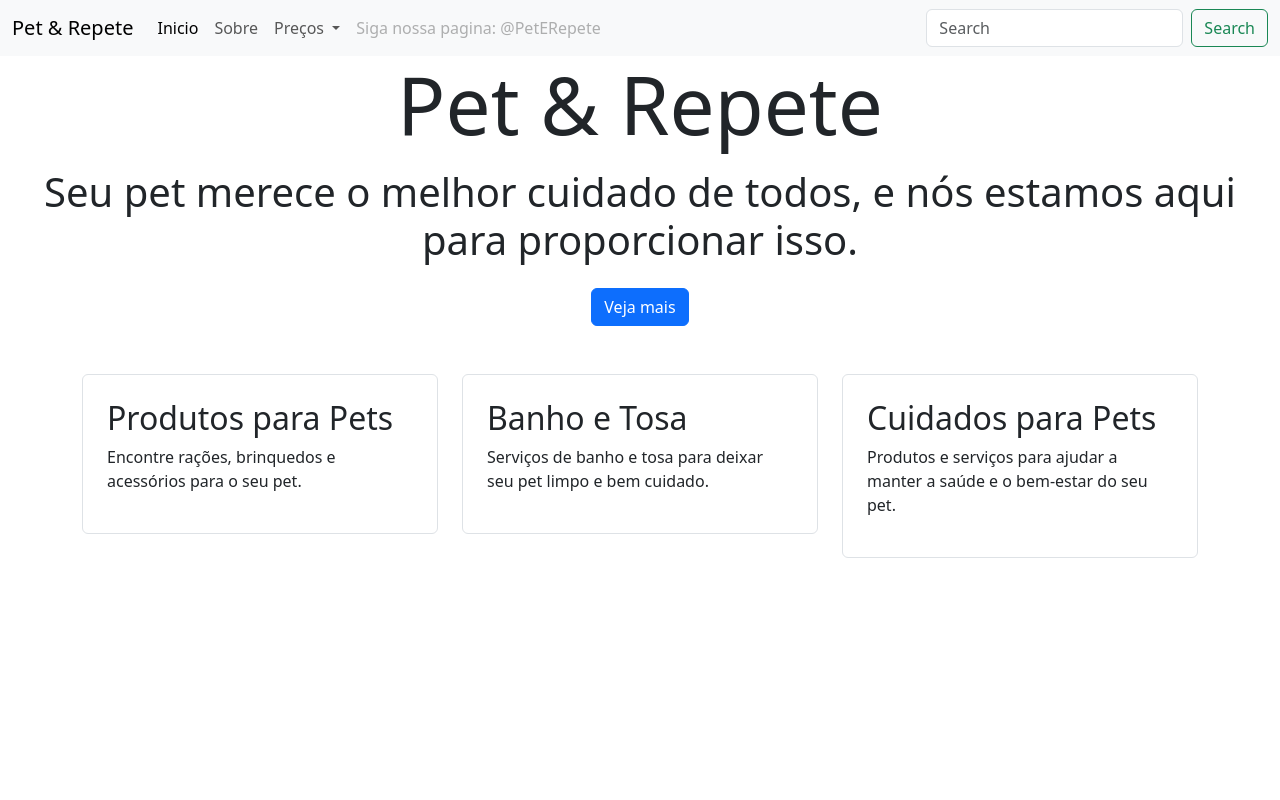
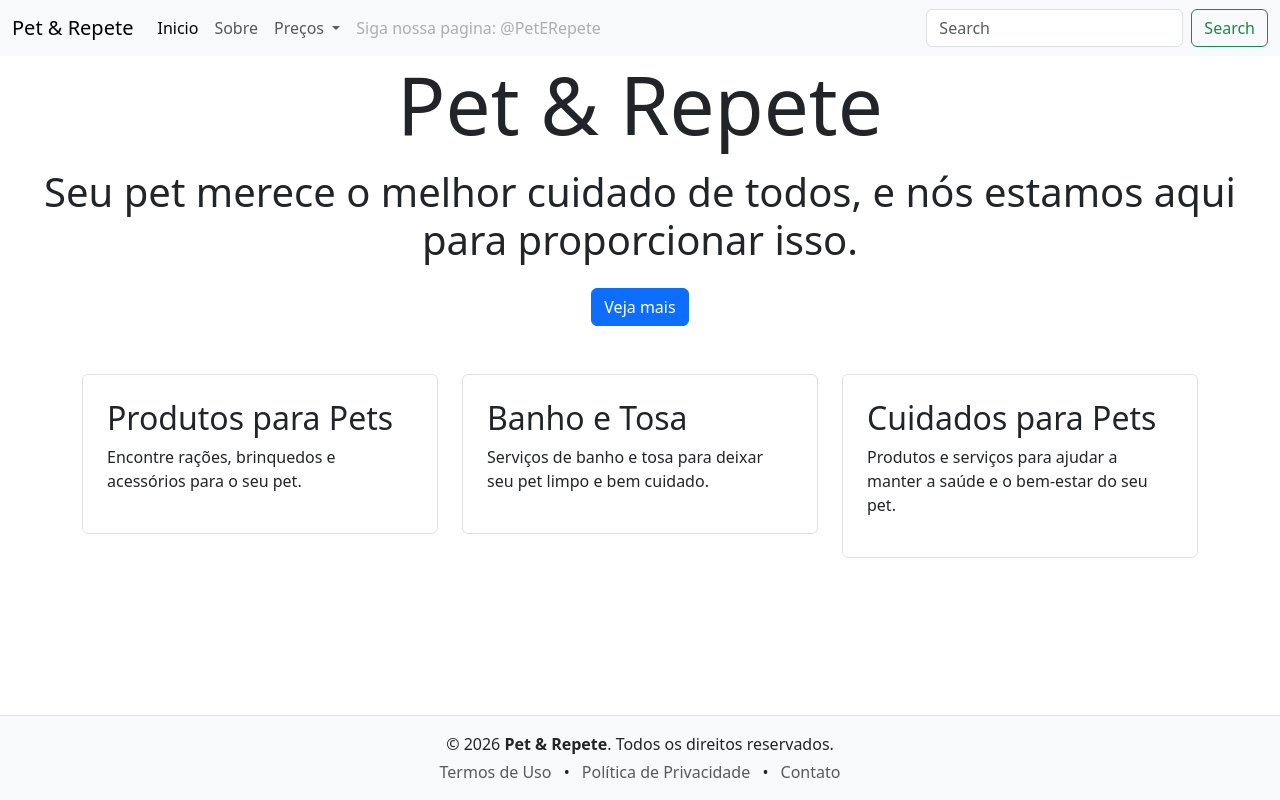
Before and after one commit to Lu-K-Cardoso/landing-bootstrap-dupla-wendel-lucca, a plain HTML site: page index.html in a window 1280 px wide. Drawn offline with nearby package versions, Linux system fonts and the light colour scheme.

Commit message:
adição rodapé

```diff
--- a/index.html
+++ b/index.html
@@ -6,7 +6,7 @@
     <title>Document</title>
     <link href="https://cdn.jsdelivr.net/npm/bootstrap@5.3.8/dist/css/bootstrap.min.css" rel="stylesheet" integrity="sha384-sRIl4kxILFvY47J16cr9ZwB07vP4J8+LH7qKQnuqkuIAvNWLzeN8tE5YBujZqJLB" crossorigin="anonymous">
 </head>
-<body>
+<body class="d-flex flex-column min-vh-100">
     <nav class="navbar navbar-expand-lg bg-body-tertiary">
     <div class="container-fluid">
         <a class="navbar-brand" href="#">Pet & Repete</a>
@@ -86,6 +86,19 @@
         </div>
     </section>
 
+    <footer class="mt-auto py-3 bg-light border-top text-center">
+        <div class="container">
+            <p class="mb-1">&copy; 2026 <strong>Pet & Repete</strong>. Todos os direitos reservados.</p>
+            <ul class="list-inline mb-0">
+                <li class="list-inline-item"><a href="#" class="text-decoration-none text-muted">Termos de Uso</a></li>
+                <li class="list-inline-item">•</li>
+                <li class="list-inline-item"><a href="#" class="text-decoration-none text-muted">Política de Privacidade</a></li>
+                <li class="list-inline-item">•</li>
+                <li class="list-inline-item"><a href="#" class="text-decoration-none text-muted">Contato</a></li>
+            </ul>
+        </div>
+    </footer>
+
     <script src="https://cdn.jsdelivr.net/npm/bootstrap@5.3.8/dist/js/bootstrap.bundle.min.js" integrity="sha384-FKyoEForCGlyvwx9Hj09JcYn3nv7wiPVlz7YYwJrWVcXK/BmnVDxM+D2scQbITxI" crossorigin="anonymous"></script>
 </body>
 </html>
```
